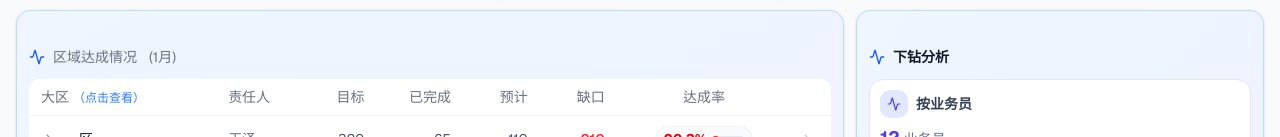
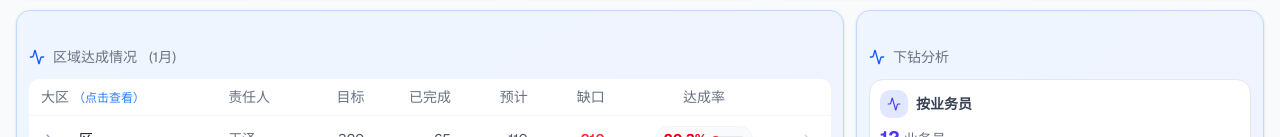
Before and after one commit to navylee1990/coze_jsc, a Next.js app: page / in a window 1280 px wide. Shown: the part 428-565 px from the top of the page. Built offline with nearby package versions, Linux system fonts and the light colour scheme.

Commit message:
style: 统一下钻分析与区域达成情况的标题文字样式

```diff
--- a/src/app/page.tsx
+++ b/src/app/page.tsx
@@ -515,7 +515,7 @@ export default function WaterPurifierDashboard() {
               <div className="flex items-center justify-between mb-3">
                 <div className="text-sm font-bold text-gray-900 flex items-center gap-2">
                   <Activity className="w-4 h-4 text-blue-600" />
-                  下钻分析
+                  <span className="text-sm font-normal text-gray-500">下钻分析</span>
                 </div>
               </div>
               <div className="grid grid-cols-1 gap-2">
```
